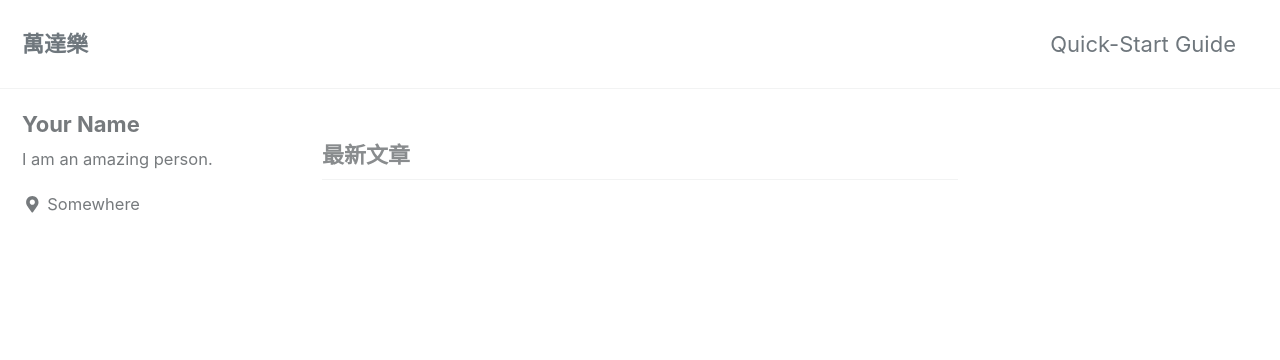
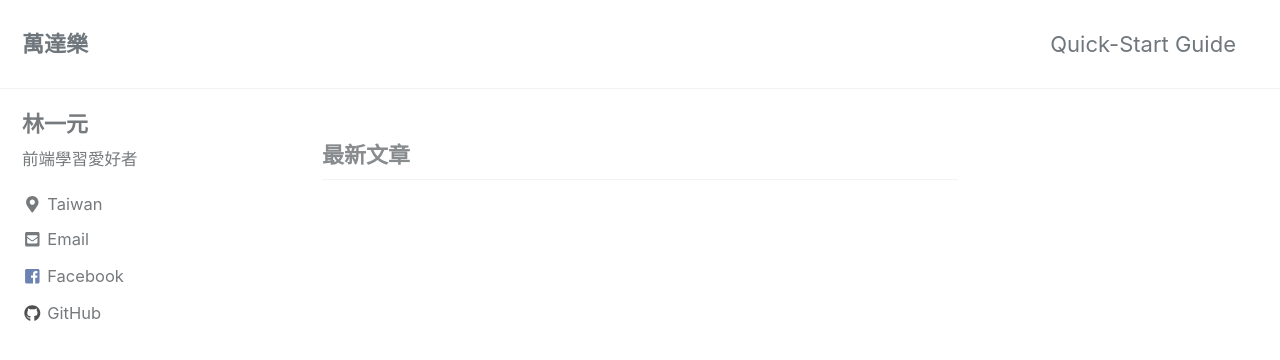
Before and after one commit to linonedollar/linonedollar.github.io, a Jekyll site: the page built from index.html, in a window 1280 px wide and 900 px high. Shown: the top 360 px of the window. Built offline with Jekyll 4.4.1, drawn with Linux system fonts in a browser that asks for light colours; cached includes are drawn as plain includes; the list of posts is cut into pages by our own code.

Commit message:
Update _config.yml

```diff
--- a/_config.yml
+++ b/_config.yml
@@ -106,15 +106,15 @@ analytics:
 
 # Site Author
 author:
-  name             : "Your Name"
+  name             : "林一元"
   avatar           : # path of avatar image, e.g. "/assets/images/bio-photo.jpg"
-  bio              : "I am an amazing person."
-  location         : "Somewhere"
+  bio              : "前端學習愛好者"
+  location         : "Taiwan"
   email            :
   links:
     - label: "Email"
       icon: "fas fa-fw fa-envelope-square"
-      # url: mailto:your.name@email.com
+      url: mailto:linonedollar@gmail.com
     - label: "Website"
       icon: "fas fa-fw fa-link"
       # url: "https://your-website.com"
@@ -123,10 +123,10 @@ author:
       # url: "https://twitter.com/"
     - label: "Facebook"
       icon: "fab fa-fw fa-facebook-square"
-      # url: "https://facebook.com/"
+      url: "https://www.facebook.com/linonedollar?ref=bookmarks"
     - label: "GitHub"
       icon: "fab fa-fw fa-github"
-      # url: "https://github.com/"
+      url: "https://github.com/linonedollar"
     - label: "Instagram"
       icon: "fab fa-fw fa-instagram"
       # url: "https://instagram.com/"
```
